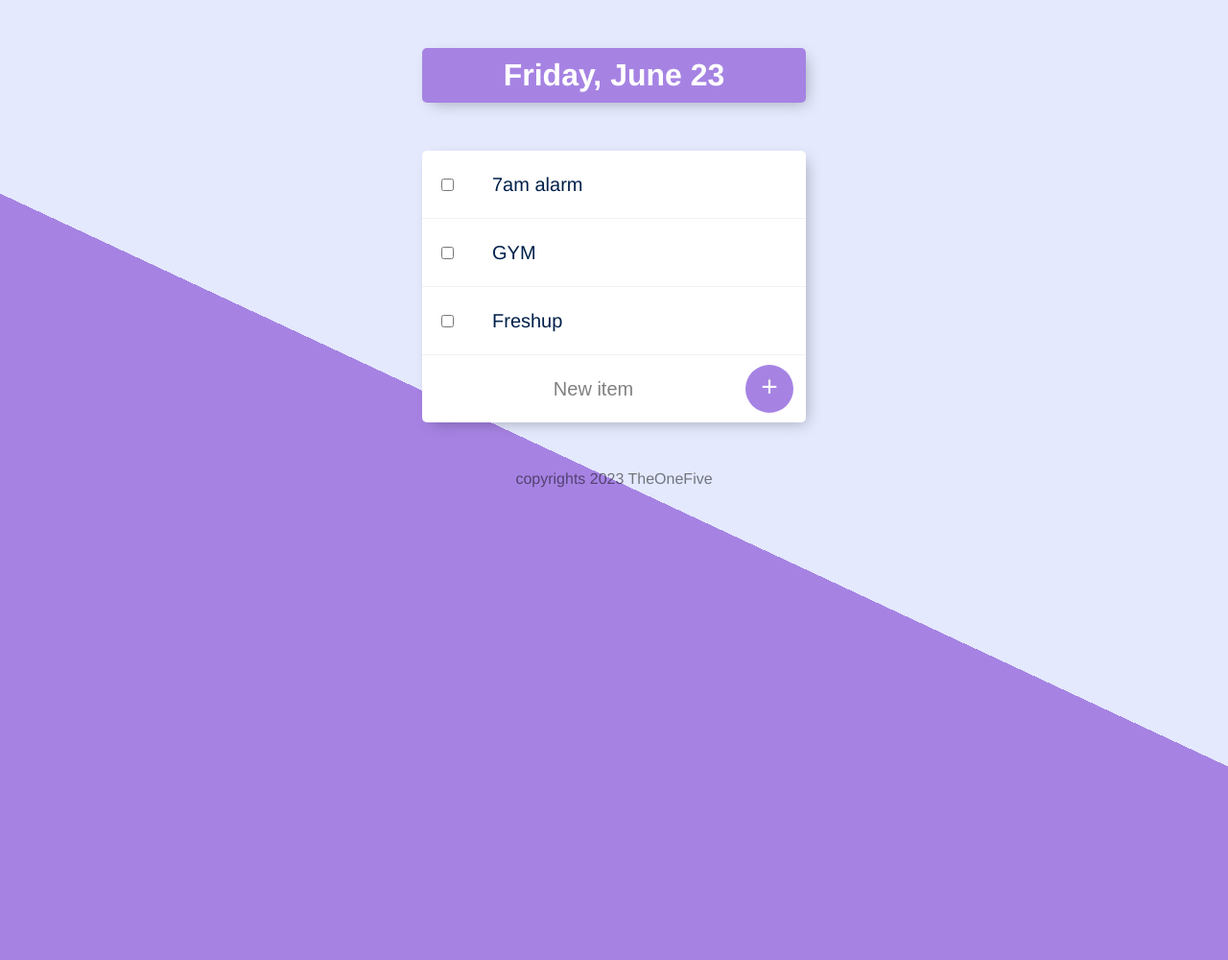
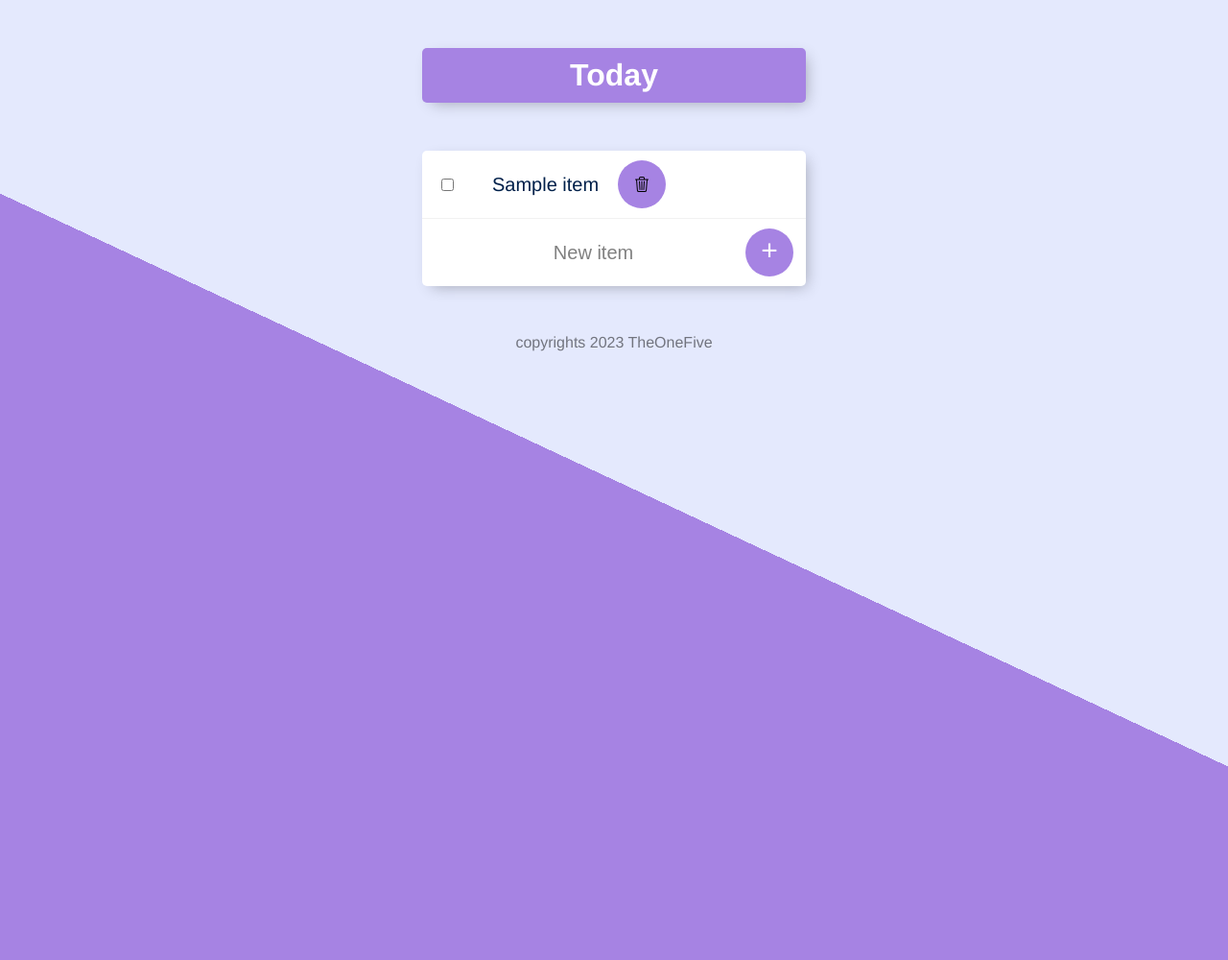
Before and after one commit to HimanshuReddy15/To-Do-List, a Node server app: page / in a window 1280 px wide. Shown: the whole page at 96% size. Run offline with Node 20, Linux system fonts and the light colour scheme; tables that the repository leaves empty hold one stand-in row (values such as "Sample post"); some libraries are stand-ins or nearby versions.

Commit message:
Backed the todo list with mongoDb

```diff
--- a/app.js
+++ b/app.js
@@ -1,44 +1,120 @@
 
 const express = require('express');
 const bodyParser = require('body-parser');
-const date = require(__dirname + "/date.js");
+// const date = require(__dirname + "/date.js");
+const mongoose = require("mongoose");
+const _ = require("lodash");
 
 const app = express();
+mongoose.connect("mongodb://127.0.0.1:27017/TodoDb",{useNewUrlParser:true});
+const itemsSchema = {
+    name: String
+};
 
-let items = ["7am alarm","GYM","Freshup"];
-let workListItems = ["WebDev"];
+const ListSchema = {
+    name : String,
+    items : [itemsSchema]
+}
+
+const Item = mongoose.model("Item",itemsSchema);
+const List = mongoose.model("List",ListSchema);
+const arr = [
+    {
+    name : "6am Alarm"
+    },
+    {
+        name: "Gym"
+    },
+    {
+        name: "Ready Up"
+    }
+
+];
+
+
 app.set("view engine", "ejs");
 app.use(bodyParser.urlencoded({extended:true}));
-app.use(express.static("assests"));
+app.use(express.static("assets"));
+
 
 app.get("/",function(req,res) {
 
-    let day = date();
-    res.render("list",{listTitle:day,newListItems:items});
+    // let day = date();
+
+    Item.find({}).then(function(FoundItems){
+        if(FoundItems.length===0){
+            Item.insertMany(arr);
+            res.redirect("/");
+        }
+        else {
+            res.render("list", {listTitle: "Today", newListItems:FoundItems});
+        }
+      })
+       .catch(function(err){
+        console.log(err);
+      })
 });
 
 app.post("/",function(req,res) {
 
-    let item = req.body.newItem;
-    if (req.body.list === "Work")
+
+    let listName = req.body.list;
+    let itemName = req.body.newItem;
+    const item = new Item({
+        name: itemName
+    });
+    if(listName === "Today")
     {
-        workListItems.push(item);
-        res.redirect("/work");
+        item.save();
+    res.redirect("/");
     }
     else
     {
-        items.push(item);
-        res.redirect("/");
+        List.findOne({name:listName}).then(function(foundList) {
+            foundList.items.push(item);
+            foundList.save();
+            res.redirect("/"+listName);
+        })
     }
 });
 
-app.get("/work",function(req,res) {
-    res.render("list",{listTitle:"Work List", newListItems: workListItems});
+
+app.post("/delete",function(req,res){
+
+    const deleteItemId = req.body.delete;
+    const listName = req.body.listName;
+    if(listName === "Today")
+    {
+        Item.findByIdAndDelete(deleteItemId).then(function(err){});
+        res.redirect("/");
+    }
+    else
+    {
+        List.findOneAndUpdate({name:listName , $pull:{items: {_id: deleteItemId}}}).then(function(err){});
+        res.redirect("/"+listName);
+    }
 });
 
-app.get("/about",function (req,res) {
-    res.render("about")
-})
+app.get("/:customListName",function(req,res) {
+
+    const customListName = _.capitalize(req.params.customListName);
+    List.findOne({name:customListName}).then(function(foundList){
+        if(!foundList)
+        {
+            const list = new List({
+                name:customListName,
+                items: arr
+            });
+            list.save();
+            res.redirect("/"+ customListName);
+        }
+        else{
+            res.render("list",{listTitle: foundList.name, newListItems:foundList.items})
+        }
+    })
+
+});
+
 app.listen(3000,function() {
     console.log("Server started listening on port 3000");
 });
--- a/assests/css/styles.css
+++ /dev/null
@@ -1,96 +0,0 @@
-html {
-  background-color: #E4E9FD;
-  background-image: -webkit-linear-gradient(65deg, #A683E3 50%, #E4E9FD 50%);
-  min-height: 1000px;
-  font-family: 'helvetica neue';
-}
-
-h1 {
-  color: #fff;
-  padding: 10px;
-}
-
-.box {
-  max-width: 400px;
-  margin: 50px auto;
-  background: white;
-  border-radius: 5px;
-  box-shadow: 5px 5px 15px -5px rgba(0, 0, 0, 0.3);
-}
-
-#heading {
-  background-color: #A683E3;
-  text-align: center;
-}
-
-.item {
-  min-height: 70px;
-  display: flex;
-  align-items: center;
-  border-bottom: 1px solid #F1F1F1;
-}
-
-.item:last-child {
-  border-bottom: 0;
-}
-
-input:checked+p {
-  text-decoration: line-through;
-  text-decoration-color: #A683E3;
-}
-
-input[type="checkbox"] {
-  margin: 20px;
-}
-
-p {
-  margin: 0;
-  padding: 20px;
-  font-size: 20px;
-  font-weight: 200;
-  color: #00204a;
-}
-
-form {
-  text-align: center;
-  margin-left: 20px;
-}
-
-button {
-  min-height: 50px;
-  width: 50px;
-  border-radius: 50%;
-  border-color: transparent;
-  background-color: #A683E3;
-  color: #fff;
-  font-size: 30px;
-  padding-bottom: 6px;
-  border-width: 0;
-}
-
-input[type="text"] {
-  text-align: center;
-  height: 60px;
-  top: 10px;
-  border: none;
-  background: transparent;
-  font-size: 20px;
-  font-weight: 200;
-  width: 313px;
-}
-
-input[type="text"]:focus {
-  outline: none;
-  box-shadow: inset 0 -3px 0 0 #A683E3;
-}
-
-::placeholder {
-  color: grey;
-  opacity: 1;
-}
-
-footer {
-  color: white;
-  color: rgba(0, 0, 0, 0.5);
-  text-align: center;
-}
--- /dev/null
+++ b/assets/css/styles.css
@@ -0,0 +1,96 @@
+html {
+  background-color: #E4E9FD;
+  background-image: -webkit-linear-gradient(65deg, #A683E3 50%, #E4E9FD 50%);
+  min-height: 1000px;
+  font-family: 'helvetica neue';
+}
+
+h1 {
+  color: #fff;
+  padding: 10px;
+}
+
+.box {
+  max-width: 400px;
+  margin: 50px auto;
+  background: white;
+  border-radius: 5px;
+  box-shadow: 5px 5px 15px -5px rgba(0, 0, 0, 0.3);
+}
+
+#heading {
+  background-color: #A683E3;
+  text-align: center;
+}
+
+.item {
+  min-height: 70px;
+  display: flex;
+  align-items: center;
+  border-bottom: 1px solid #F1F1F1;
+}
+
+.item:last-child {
+  border-bottom: 0;
+}
+
+input:checked+p {
+  text-decoration: line-through;
+  text-decoration-color: #A683E3;
+}
+
+input[type="checkbox"] {
+  margin: 20px;
+}
+
+p {
+  margin: 0;
+  padding: 20px;
+  font-size: 20px;
+  font-weight: 200;
+  color: #00204a;
+}
+
+form.item {
+  text-align: center;
+  margin-left: 20px;
+}
+
+button {
+  min-height: 50px;
+  width: 50px;
+  border-radius: 50%;
+  border-color: transparent;
+  background-color: #A683E3;
+  color: #fff;
+  font-size: 30px;
+  padding-bottom: 6px;
+  border-width: 0;
+}
+
+input[type="text"] {
+  text-align: center;
+  height: 60px;
+  top: 10px;
+  border: none;
+  background: transparent;
+  font-size: 20px;
+  font-weight: 200;
+  width: 313px;
+}
+
+input[type="text"]:focus {
+  outline: none;
+  box-shadow: inset 0 -3px 0 0 #A683E3;
+}
+
+::placeholder {
+  color: grey;
+  opacity: 1;
+}
+
+footer {
+  color: white;
+  color: rgba(0, 0, 0, 0.5);
+  text-align: center;
+}
--- a/package.json
+++ b/package.json
@@ -11,6 +11,8 @@
   "dependencies": {
     "body-parser": "^1.20.2",
     "ejs": "^3.1.9",
-    "express": "^4.18.2"
+    "express": "^4.18.2",
+    "lodash": "^4.17.21",
+    "mongoose": "^7.3.1"
   }
 }
--- a/views/list.ejs
+++ b/views/list.ejs
@@ -3,16 +3,21 @@
         <h1> <%= listTitle %> </h1>
     </div>
     <div class="box">
-        <% for(var i=0;i<newListItems.length;i++){ %>
+
+        <form action="/delete" method="post">
+        <% newListItems.forEach(function(item){ %>
             <div class="item">
                 <input type="checkbox">
-                <p> <%= newListItems[i] %> </p>
+                <p> <%= item.name %> </p>
+                <button class="delete" type="submit" name="delete" value=<%= item._id %>><img src="icons/trash3 (1).svg"></button>
             </div>
+        <% }); %>
+        <input type="hidden" name="listName" value= <%= listTitle %>>
+    </form>
 
-        <% } %>
     <form class="item" action="/" method="POST">
         <input type="text" name="newItem" placeholder="New item" autocomplete="off">
-        <button type="submit" name="list" value= <%=listTitle%> >+</button>
+        <button type="submit" class="submit" name="list" value= <%=listTitle%> >+</button>
     </form>
     </div>
     <%- include("footer") -%>
```
Also changed, not shown: assets/icons/trash3 (1).svg (added), 1 other file.
